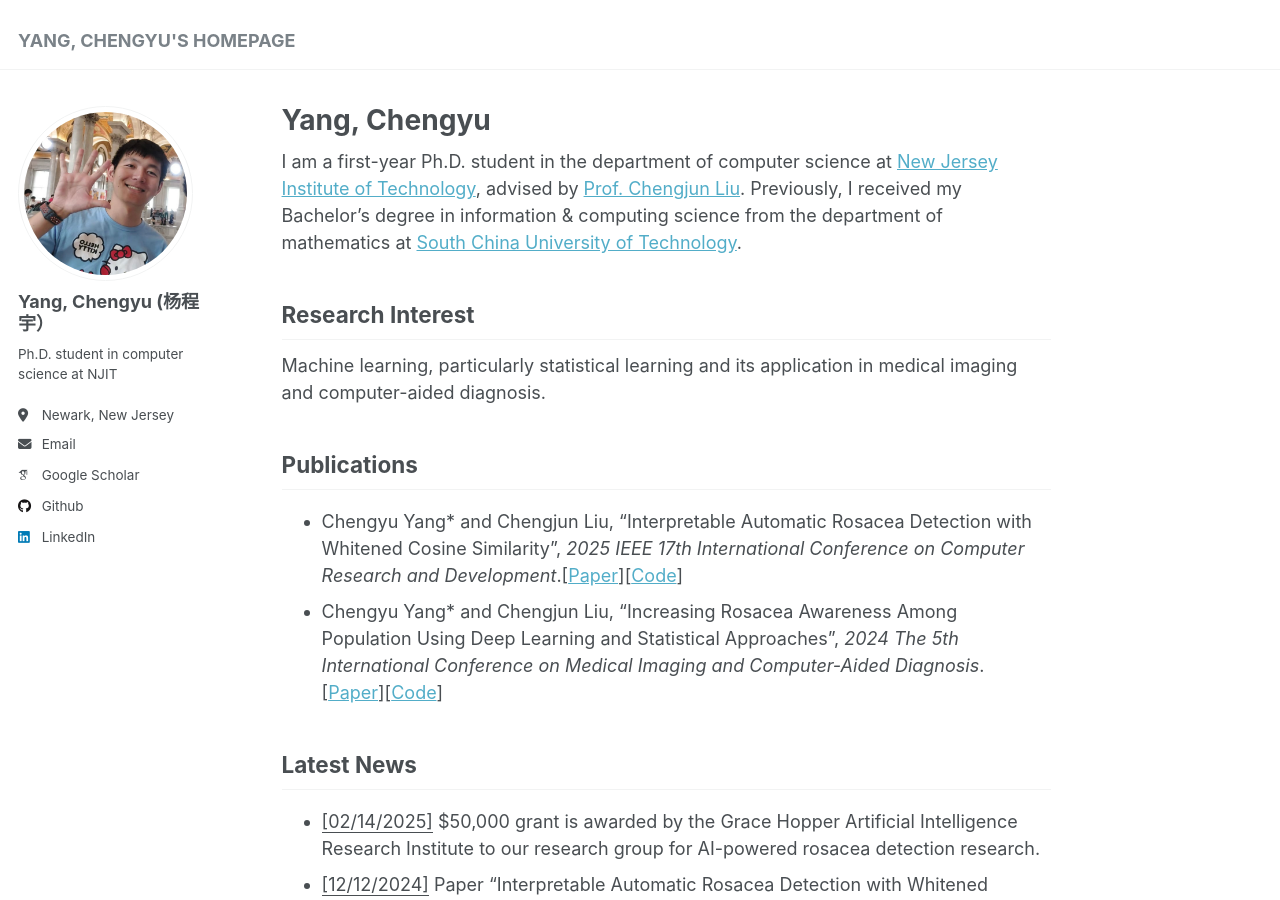
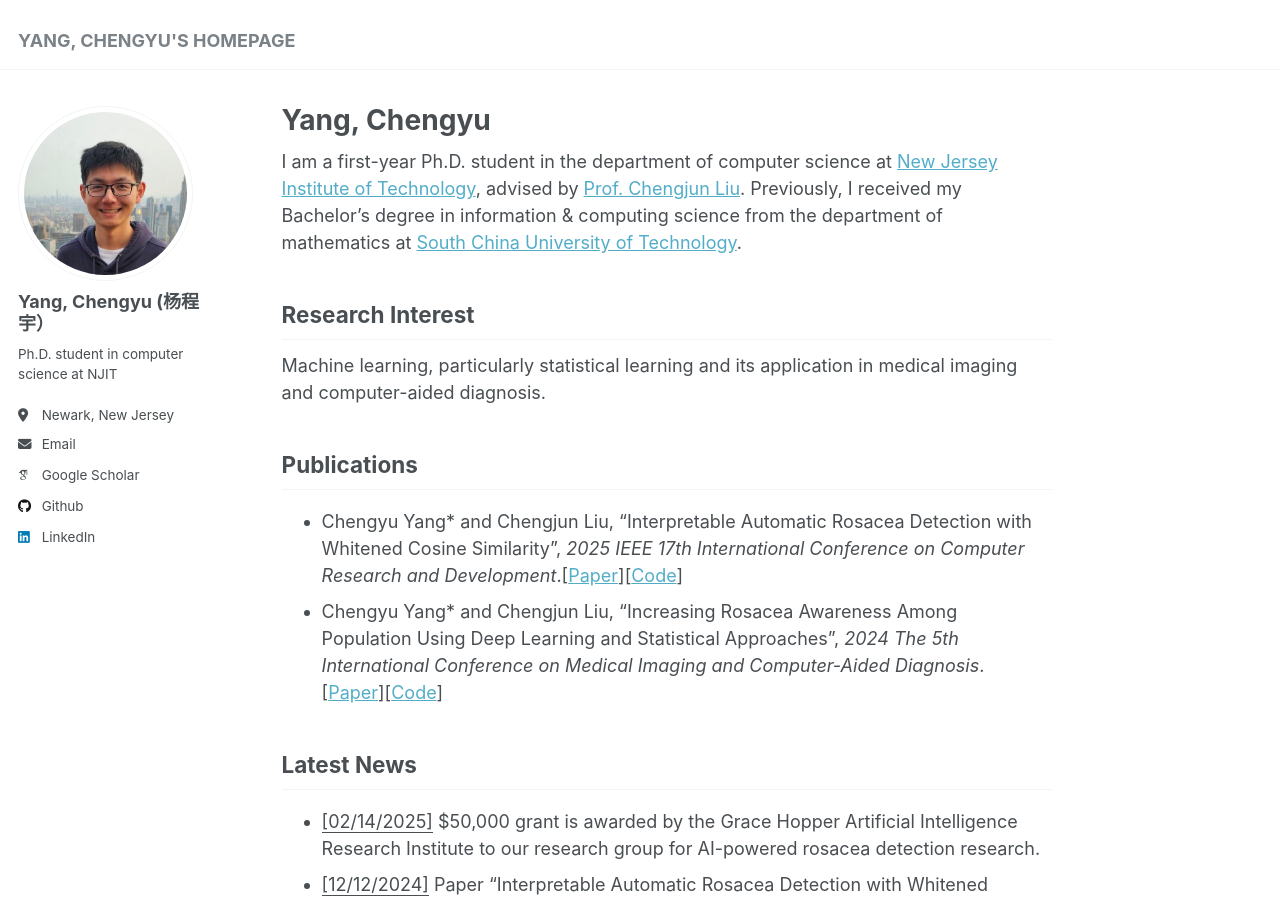
Before and after one commit to chengyuyang-njit/chengyuyang-njit.github.io, a Jekyll site: the page built from _pages/about.md, in a window 1280 px wide and 900 px high. Built offline with Jekyll 4.4.1, drawn with Linux system fonts in a browser that asks for light colours; some web fonts are replaced.

Commit message:
Update _config.yml

```diff
--- a/_config.yml
+++ b/_config.yml
@@ -21,7 +21,7 @@ repository               : "chengyuyang-njit/chengyuyang-njit.github.io"
 #               Additional customization can be done by editing /_includes/author-profile.html
 author:
   # Biographic information
-  avatar           : "10621741974185_.pic_hd.jpg"
+  avatar           : "nycs.jpg"
   name             : "Yang, Chengyu  (杨程宇）"
   pronouns         : # example: "she/her"
   bio              : "Ph.D. student in computer science at NJIT"
```
